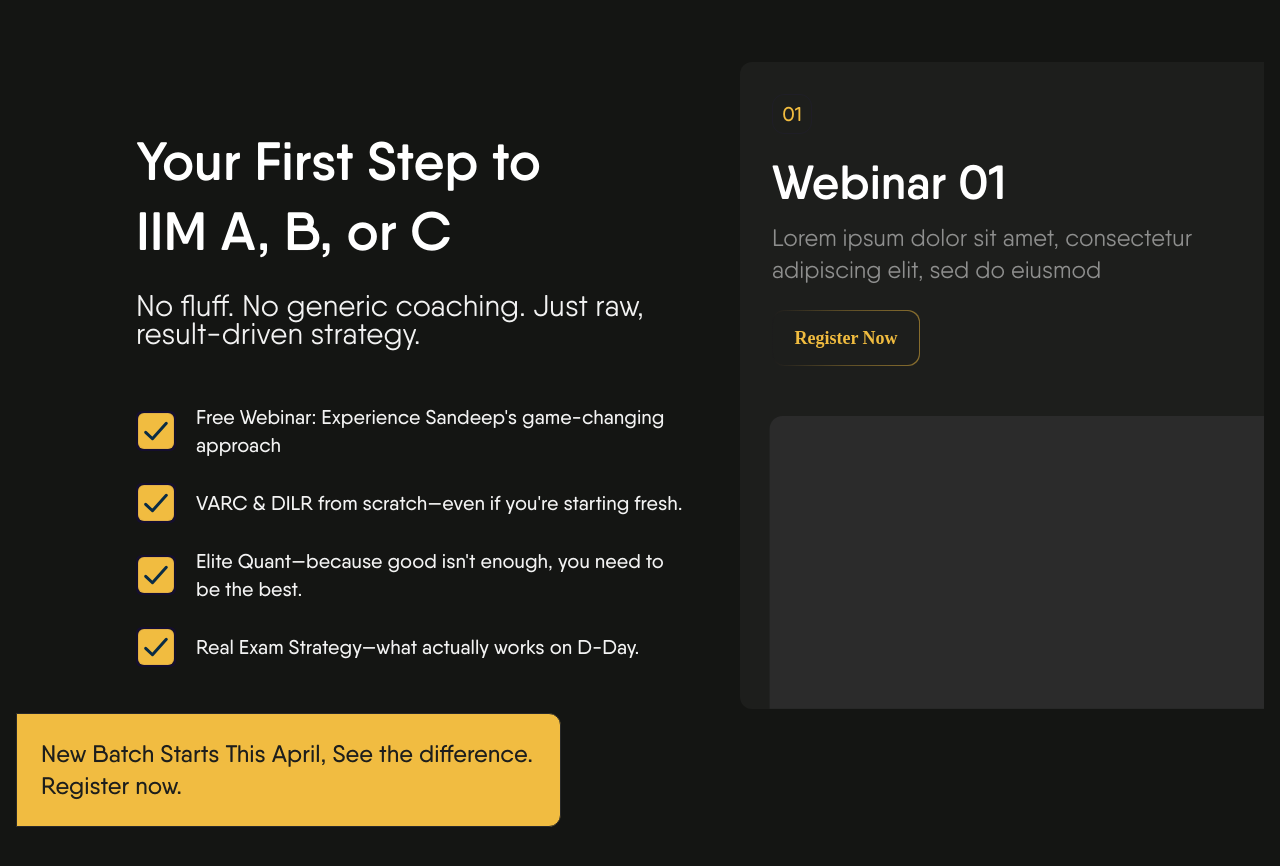
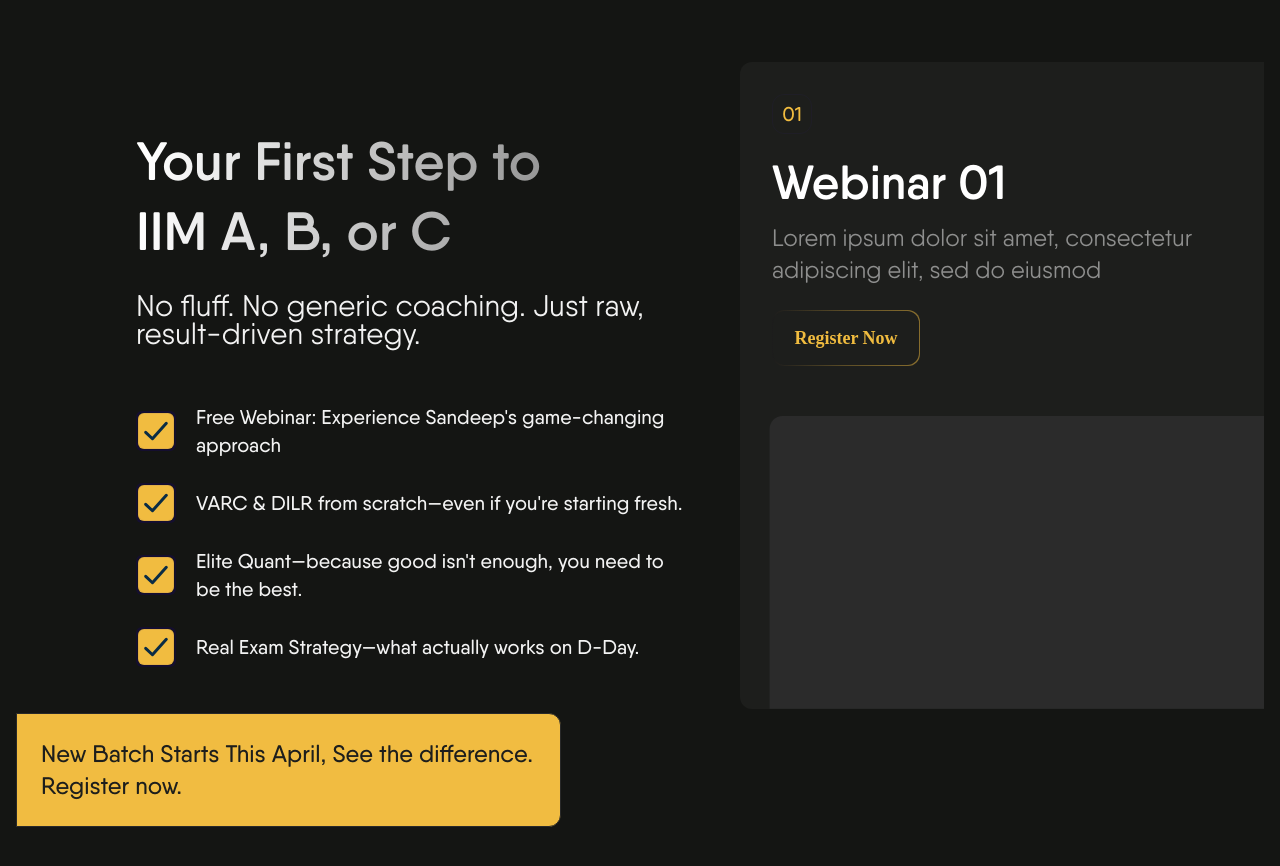
Before and after one commit to AESiR-0/mission-abc-new, a Next.js app: page / in a window 1280 px wide. Shown: the part 2200-3066 px from the top of the page. Built offline with nearby package versions, Linux system fonts and the light colour scheme; a web font is replaced by a local one.

Commit message:
Add gradient text styling to hero section title

```diff
--- a/components/HeroWithWebinars.tsx
+++ b/components/HeroWithWebinars.tsx
@@ -30,17 +30,17 @@
     offset: ["start start", "end start"]
   });
 
-  // Calculate the scroll range based on the number of cards
+  // Adjust calculation to stop at last card
   const x = useTransform(
     scrollYProgress,
-    [0, 0.5], // Adjust these values to control when the scroll starts and ends
-    ["0%", `-${(webinars.length - 1) * 100}%`]
+    [0, 0.5],
+    ["0%", `-${(webinars.length - 2) * 100}%`] // Subtract 2 instead of 1 to show last card fully
   );
 
   return (
     <div
       ref={containerRef}
-      className="h-[300vh] relative" // Increased height to allow for scrolling space
+      className="h-[300vh] relative"
     >
       <div className="sticky top-0 min-h-screen bg-[rgb(20,21,19)] text-white overflow-hidden">
         <div className="container mx-auto px-4 py-8 lg:py-16 flex flex-col lg:flex-row gap-8">
@@ -48,7 +48,13 @@
           <div className="w-full lg:w-[692px] p-4 lg:pl-[120px] lg:pt-16 bg-[#141513] flex-col justify-start items-start gap-8 lg:gap-14 relative pb-[160px]">
             <div className="self-stretch flex-col justify-start items-start gap-8 lg:gap-14 flex">
               <div className="self-stretch flex-col justify-start items-start gap-4 lg:gap-6 flex">
-                <div className="text-white text-3xl lg:text-[54px] font-semibold font-['Qanelas Soft'] leading-tight lg:leading-[70.40px]">
+                <div className="text-white text-3xl lg:text-[54px] font-semibold font-['Qanelas Soft'] leading-tight lg:leading-[70.40px]"
+                style={{
+                  background: 'linear-gradient(97.33deg, #FFFFFF 3.33%, #989898 96.01%)',
+                  WebkitBackgroundClip: 'text',
+                  WebkitTextFillColor: 'transparent',
+                  backgroundClip: 'text'
+                }}>
                   Your First Step to<br />IIM A, B, or C
                 </div>
 
```
